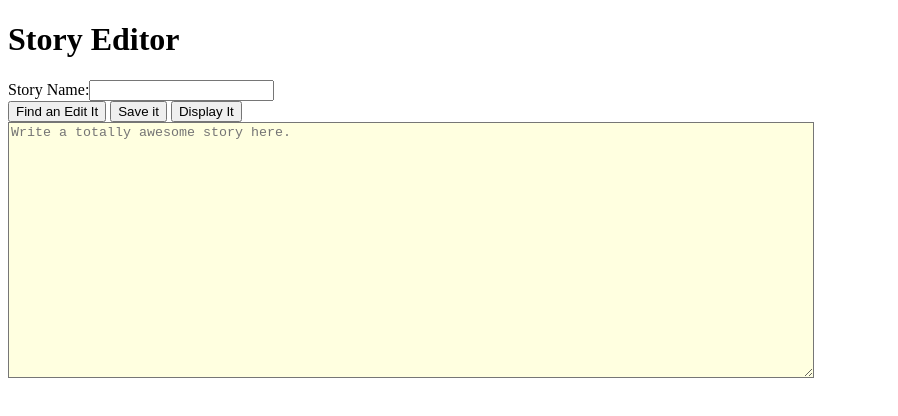
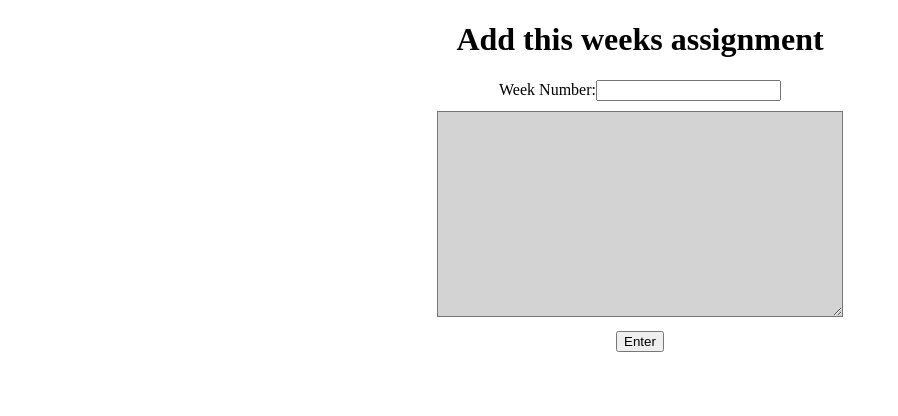
Before and after one commit to JoeWatt40/WDD_330, a plain HTML site: page story_editor.html in a window 1280 px wide. Shown: the whole page, without its empty margins (0-898 px from the left). Drawn offline with Linux system fonts and the light colour scheme.

Commit message:
changed story file

```diff
--- a/js/main.js
+++ b/js/main.js
@@ -0,0 +1,3 @@
+function addList(){
+    window.open("story_editor.html")
+}
--- a/story.css
+++ b/story.css
@@ -1,5 +1,13 @@
+body {
+    text-align: center;
+}
+
+section {
+    padding: 10px;
+}
+
 textarea {
-    width: 800px;
-    height: 250px;
-    background-color: lightyellow;
+    width: 400px;
+    height: 200px;
+    background-color: lightgrey;
 }
--- a/story.js
+++ b/story.js
@@ -1,14 +1,3 @@
-function loadStory(){
-    var storyName = document.getElementById("name_input").value
-    var storyHTML = localStorage.getItem(storyName)
-    document.getElementById("story_editor").value = storyHTML
+function newWeek(){
+
 }
-function saveStory(){
-    var storyName = document.getElementById("name_input").value
-    var storyHTML = document.getElementById("story_editor").value
-    localStorage.setItem(storyName, storyHTML)
-}
-function displayStory(){
-    var storyHTML = document.getElementById("story_editor").value
-    document.getElementById("story_display").innerHTML = storyHTML
-}
--- a/story_editor.html
+++ b/story_editor.html
@@ -9,19 +9,15 @@
 
 <body>
 
-    <h1>Story Editor</h1>
+    <h1>Add this weeks assignment</h1>
 
-    Story Name:<input id=name_input></input>
+    Week Number:<input id=name_input></input>
 
     <section>
-        <button onclick="loadStory()">Find an Edit It</button>
-        <button onclick="saveStory()">Save it</button>
-        <button onclick="displayStory()">Display It</button>
+        <textarea id="story_editor"></textarea>
     </section>
 
-    <textarea id="story_editor" placeholder="Write a totally awesome story here."></textarea>
-
-    <section id="story_display"></section>
+    <button onclick="newWeek()">Enter</button>
 
     <script src="/story.js"></script>
 
```
Also changed, not shown: index.html (+2 -2 lines).
